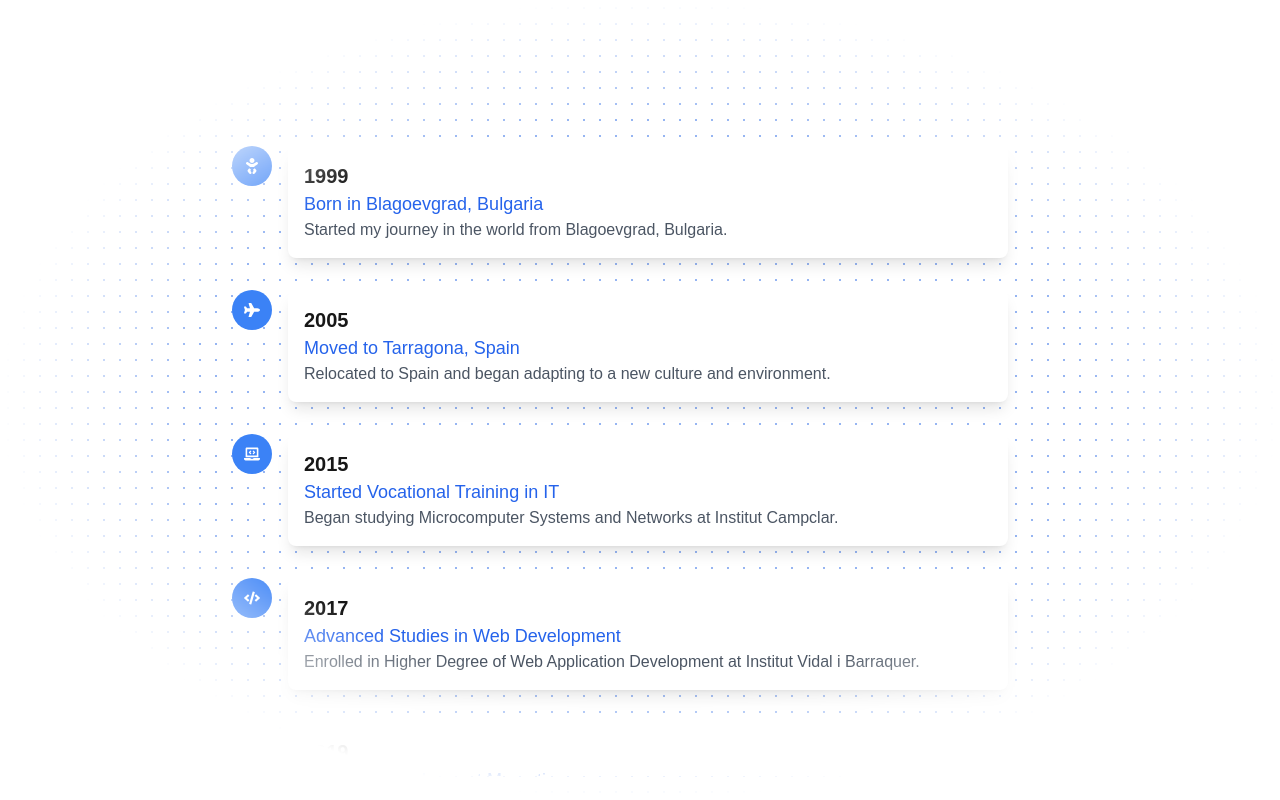
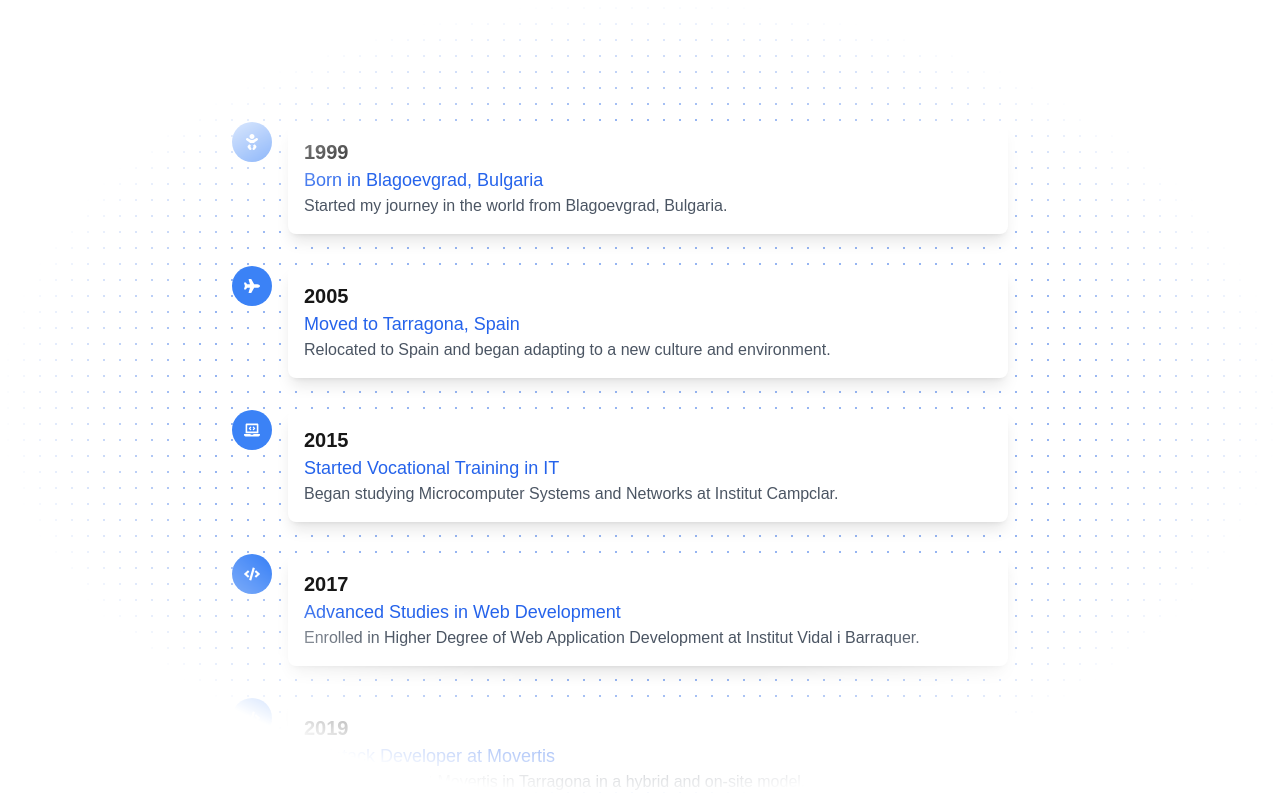
Before and after one commit to tsvetanml/tsvetan.dev, a Next.js app: page /timeline in a window 1280 px wide. Built offline with nearby package versions, Linux system fonts and the light colour scheme.

Commit message:
Adjust timeline component layout and padding for improved visibility

```diff
--- a/app/components/timeline/index.tsx
+++ b/app/components/timeline/index.tsx
@@ -7,7 +7,7 @@ interface LatestProps {
 
 export default function Timeline({ timeline }: LatestProps): JSX.Element {
   return (
-    <div className="relative p-20 max-h-[94vh] overflow-y-auto space-y-8 scrollbar-none">
+    <div className="relative p-20 max-h-[99vh] overflow-y-auto space-y-8 scrollbar-none">
       <div style={{ paddingTop: "10px" }} /> {/* Espacio vacío arriba */}
 
       {timeline.map((event, index) => (
--- a/app/timeline/page.tsx
+++ b/app/timeline/page.tsx
@@ -48,10 +48,8 @@ export default function Page() {
   ];
 
   return (
-    <div className="items-center justify-center max-w-4xl mx-auto mt-[3vh]">
-
+    <div className="items-center justify-center max-w-4xl mx-auto">
       <Timeline timeline={timeline} />
-
     </div>
   );
 }
```
